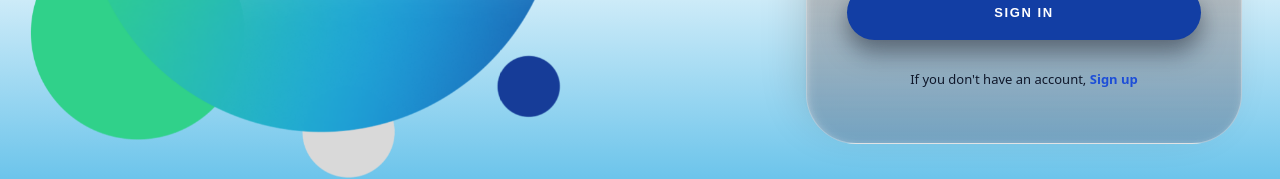
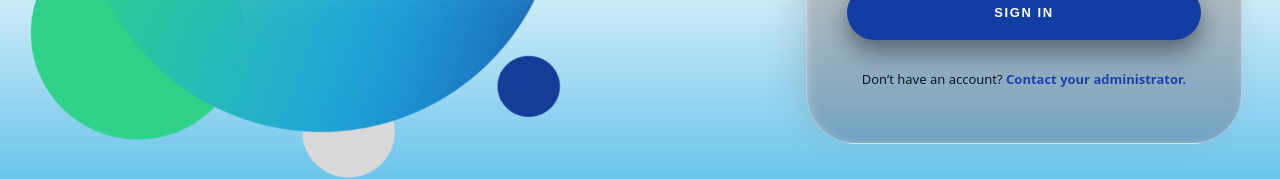
Before and after one commit to plgkiet/synergy-hub, a React (Vite) app: page /login in a window 1280 px wide. Shown: the part 477-656 px from the top of the page. Built offline with nearby package versions, Linux system fonts and the light colour scheme.

Commit message:
fix signup

```diff
--- a/src/pages/Auth/Auth.css
+++ b/src/pages/Auth/Auth.css
@@ -128,6 +128,11 @@
   color: #0f172a;
 }
 
+.signup-link-strong {
+  font-weight: 600;
+  color: #1e40af;
+}
+
 .inline-link {
   background: none;
   border: none;
--- a/src/pages/Auth/LoginForm.jsx
+++ b/src/pages/Auth/LoginForm.jsx
@@ -105,7 +105,7 @@ export default function LoginForm({ onSwitch }) {
           {loading ? "SIGNING IN..." : "SIGN IN"}
         </button>
 
-        <p className="signup-hint">
+        {/* <p className="signup-hint">
           If you don't have an account,{" "}
           <button
             type="button"
@@ -115,6 +115,13 @@ export default function LoginForm({ onSwitch }) {
           >
             Sign up
           </button>
+        </p> */}
+
+        <p className="signup-hint">
+          Don’t have an account?{" "}
+          <span className="signup-link-strong">
+            Contact your administrator.
+          </span>
         </p>
       </form>
     </>
```
